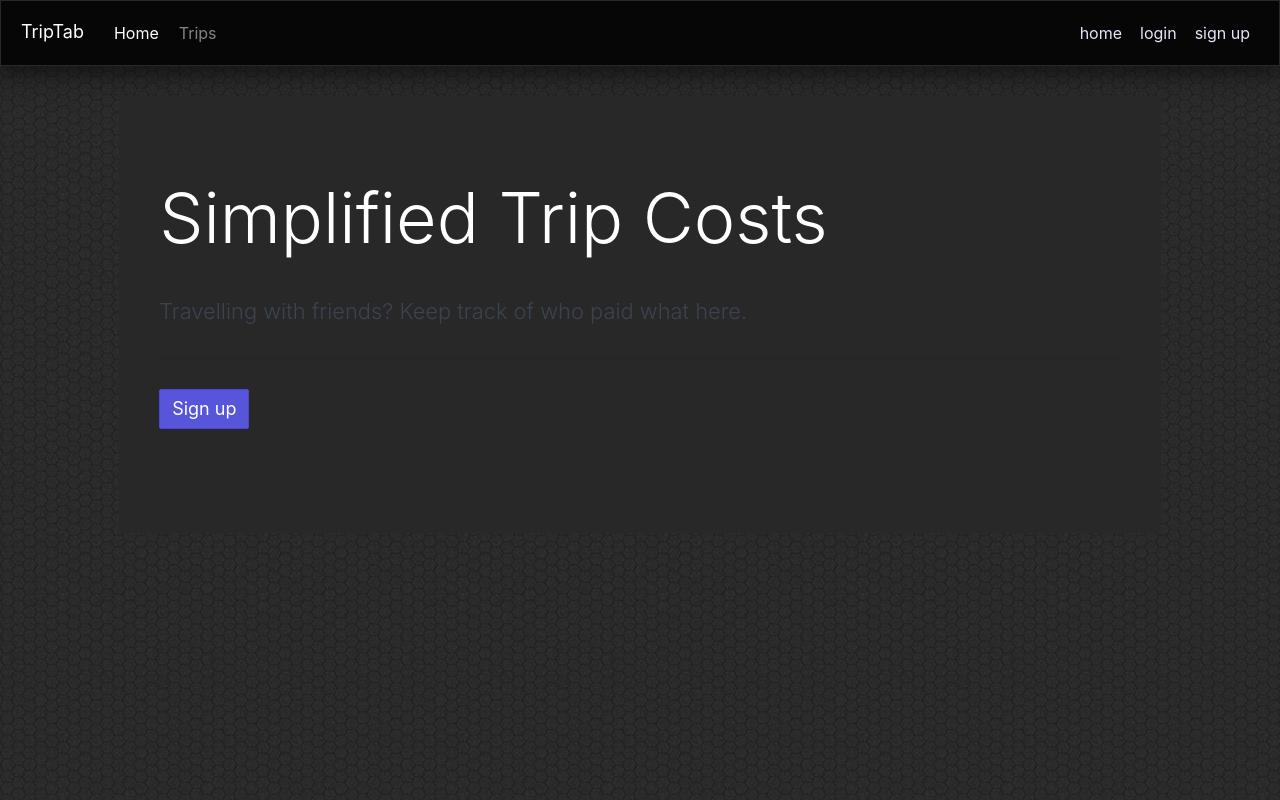
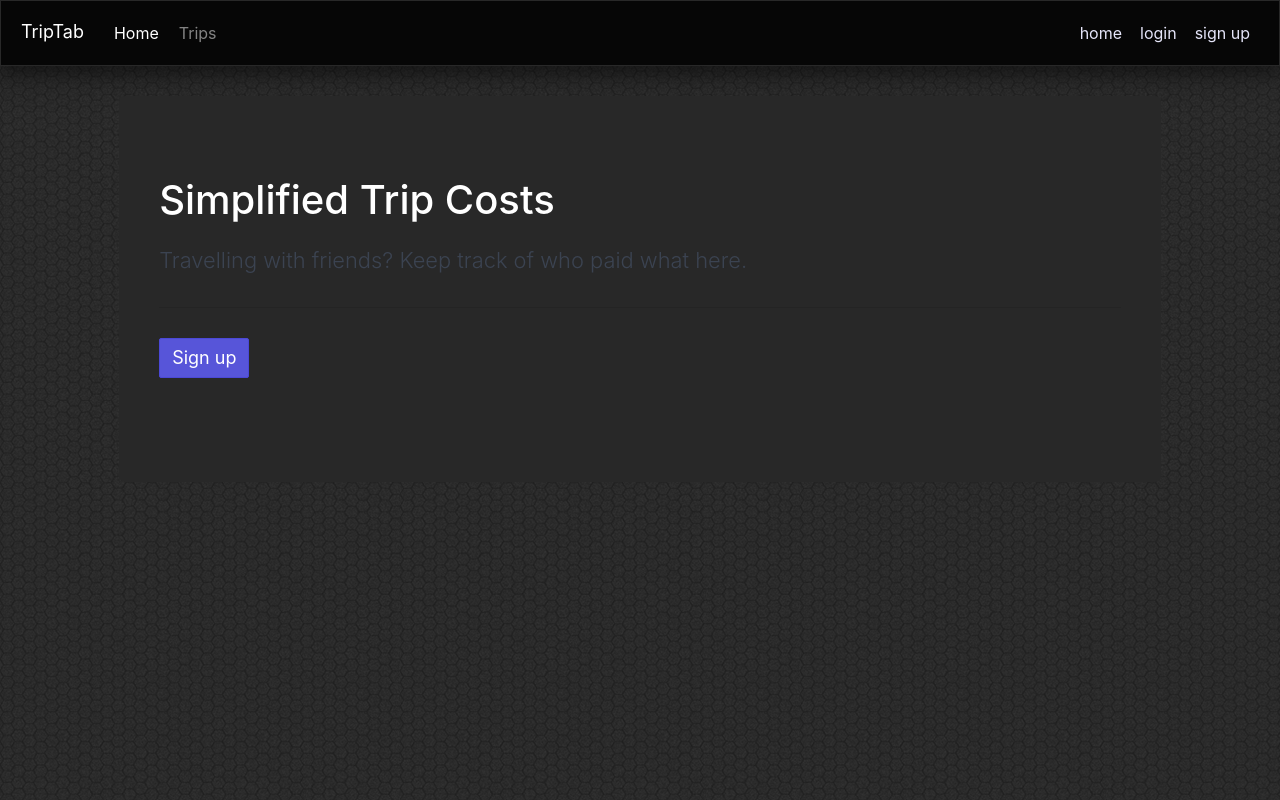
Before and after one commit to lukeevangraham/trip-tab, a React (Create React App) app: page / in a window 1280 px wide. Built offline with nearby package versions, Linux system fonts and the light colour scheme; no server answers.

Commit message:
better font on logged out home

```diff
--- a/src/components/home.js
+++ b/src/components/home.js
@@ -26,7 +26,7 @@ class Home extends Component {
         </div>
       ) : (
         <div className="jumbotron col-lg-10 mx-auto">
-  <h1 className="display-4 text-white text-left">Simplified Trip Costs</h1>
+  <h1 className="display-5 text-white text-left">Simplified Trip Costs</h1>
   <p className="lead text-left">Travelling with friends?  Keep track of who paid what here.</p>
   <hr className="my-4 text-left" />
   {/* <p className="text-left">It uses utility classes for typography and spacing to space content out within the larger container.</p> */}
```
